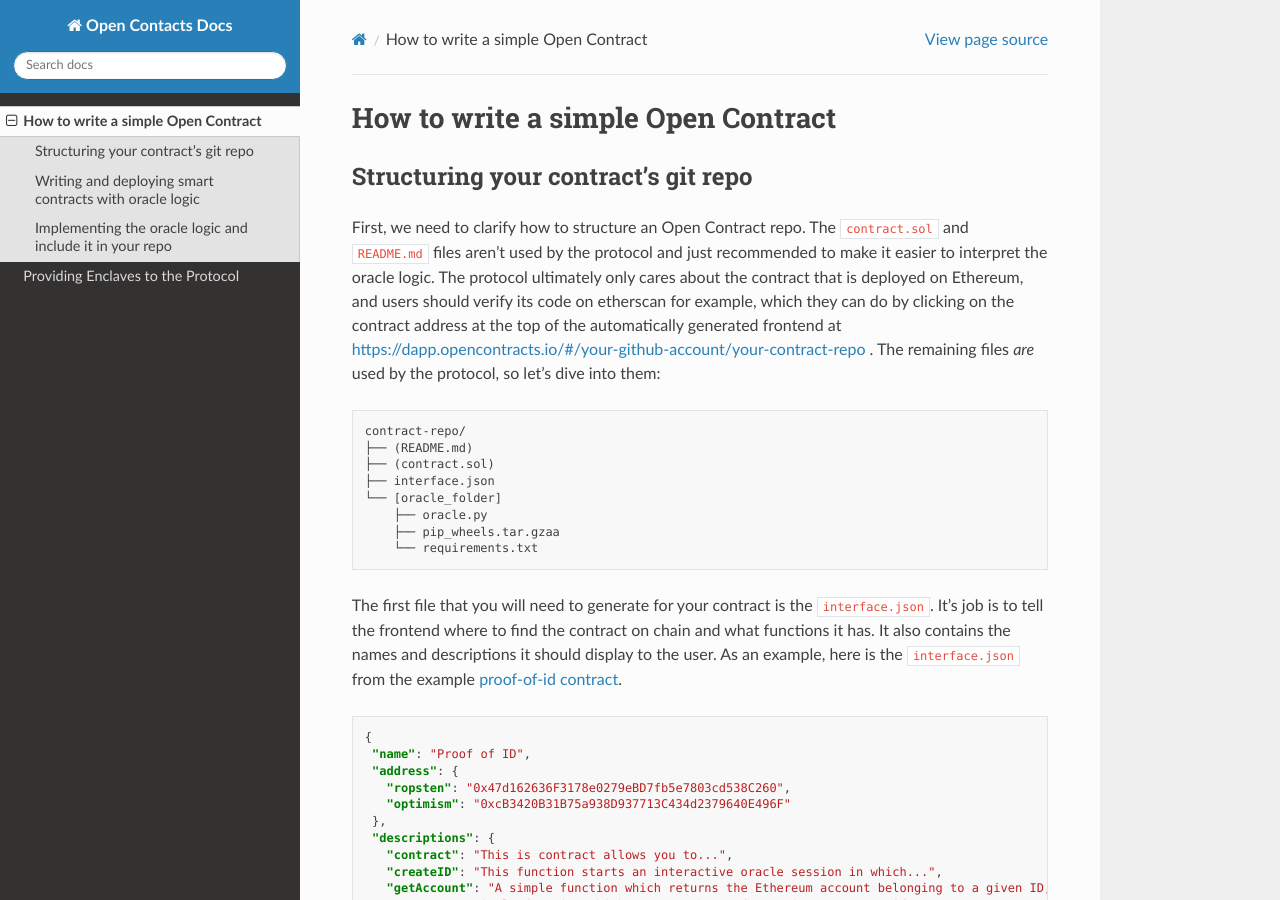
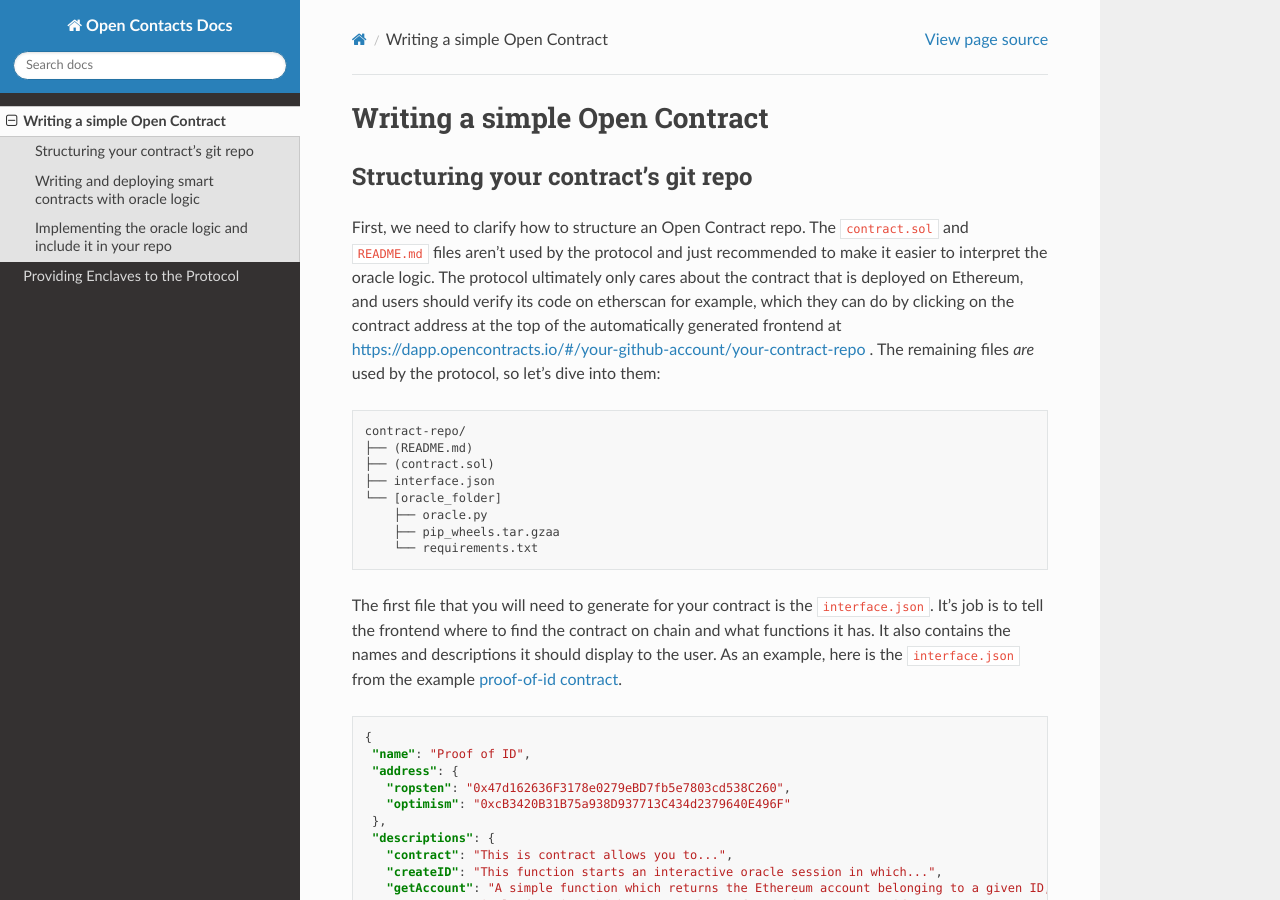
Before and after one commit to open-contracts/docs, a Sphinx documentation site: the page built from docs/source/structure.rst, in a window 1280 px wide and 900 px high. Built offline with Sphinx 7.4.7 and the Read the Docs theme 2.0.0, drawn with Linux system fonts in a browser that asks for light colours.

Commit message:
Update structure.rst

```diff
--- a/docs/source/structure.rst
+++ b/docs/source/structure.rst
@@ -1,4 +1,4 @@
-How to write a simple Open Contract
+Writing a simple Open Contract
 ====================================
 
 Structuring your contract's git repo
```
